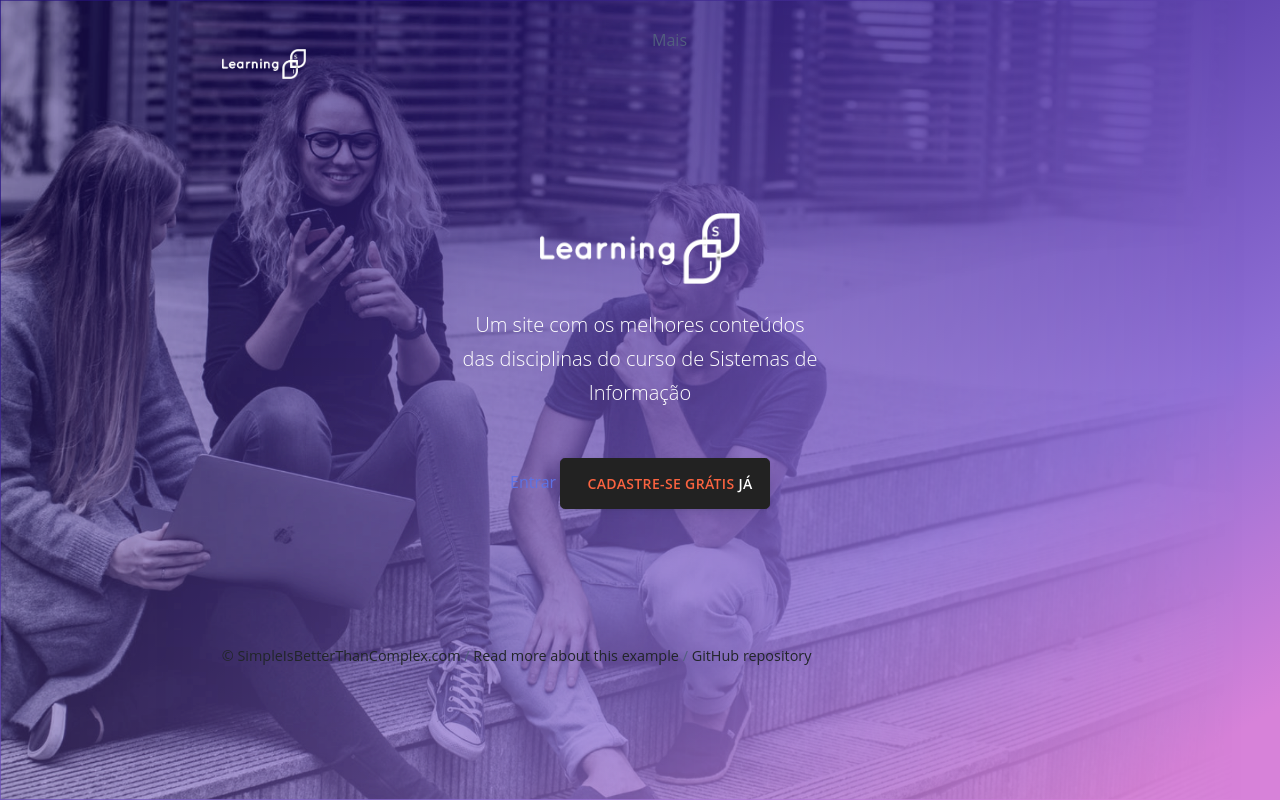
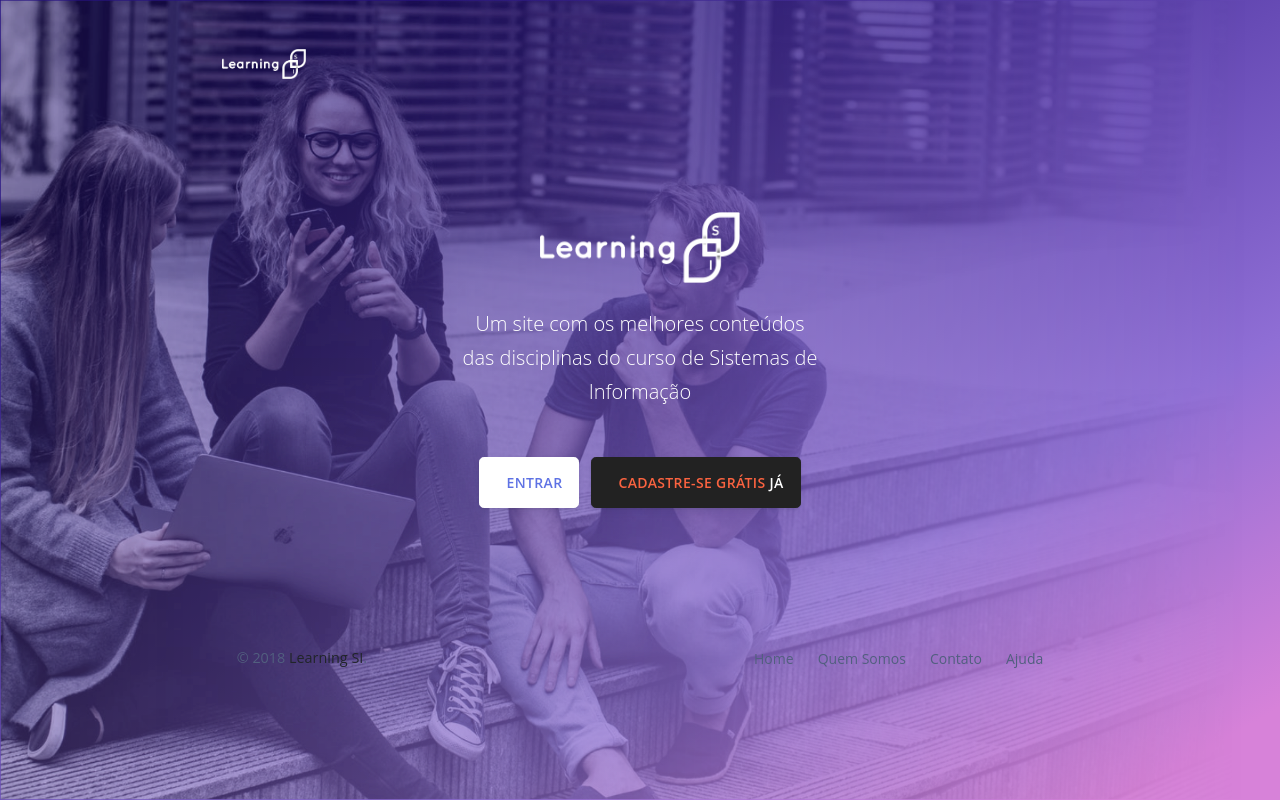
Before and after one commit to laecioandrade/learningsi_quiz, a Django app: page / in a window 1280 px wide. Run offline with Django 3.2, Linux system fonts and the light colour scheme; some libraries are stand-ins or nearby versions; some web fonts are replaced.

Commit message:
mundancas no layout

```diff
--- a/django-codes/learningsi/classroom/templates/classroom/home.html
+++ b/django-codes/learningsi/classroom/templates/classroom/home.html
@@ -8,8 +8,8 @@
                 <img src="../../../static/img/learning-brand.png" style="width: 200px;" class="img-fluid">
                 <p class="lead text-white">Um site com os melhores conteúdos das disciplinas do curso de Sistemas de Informação</p>
                 <div class="btn-wrapper mt-5">
-                  <a href="{% url 'login' %}">
-                    <span class="btn-inner--icon neutral"><i class="ni ni-cloud-download-95"></i></span>
+                  <a href="{% url 'login' %}" class="btn btn-lg btn-neutral btn-icon mb-3 mb-sm-0">
+                    <span class="btn-inner--icon"><i class="ni ni-cloud-download-95"></i></span>
                     <span class="btn-inner--text">Entrar</span>
                   </a>
                   <a href="{% url 'student_signup' %}" class="btn btn-lg btn-github btn-icon mb-3 mb-sm-0" target="_blank">
--- a/django-codes/learningsi/templates/base.html
+++ b/django-codes/learningsi/templates/base.html
@@ -39,48 +39,6 @@
               </h1>
             </div>
 
-            <li class="nav-item dropdown">
-              <a href="#" class="nav-link" data-toggle="dropdown" href="#" role="button">
-                <i class="ni ni-ui-04 d-lg-none"></i>
-                <span class="nav-link-inner--text">Mais</span>
-              </a>
-              <div class="dropdown-menu dropdown-menu-xl">
-                <div class="dropdown-menu-inner">
-                  <a href="Sobre.html" class="media d-flex align-items-center">
-                    <div class="icon icon-shape bg-gradient-primary rounded-circle text-white">
-                      <i class="ni ni-spaceship"></i>
-                    </div>
-
-
-                    <div class="media-body ml-3">
-                      <h6 class="heading text-primary mb-md-1">Quem somos</h6>
-                      <p class="description d-none d-md-inline-block mb-0">Grupo destinado a desenvolver um site que sirva de auxilio para discentes de compucao.</p>
-                    </div>
-                  </a>
-                  <a href="Contatos.html" class="media d-flex align-items-center">
-                    <div class="icon icon-shape bg-gradient-success rounded-circle text-white">
-                      <i class="ni ni-palette"></i>
-                    </div>
-
-
-                    <div class="media-body ml-3">
-                      <h6 class="heading text-primary mb-md-1">Contato</h6>
-                      <p class="description d-none d-md-inline-block mb-0">Envie nos um email.</p>
-                    </div>
-                  </a>
-
-                  <a href="https://demos.creative-tim.com/argon-design-system/docs/components/alerts.html" class="media d-flex align-items-center">
-                    <div class="icon icon-shape bg-gradient-warning rounded-circle text-white">
-                      <i class="ni ni-ui-04"></i>
-                    </div>
-                    <div class="media-body ml-3">
-                      <h5 class="heading text-warning mb-md-1">Ajuda</h5>
-                      <p class="description d-none d-md-inline-block mb-0">Como estudar no Learning SI</p>
-                    </div>
-                  </a>
-                </div>
-              </div>
-            </li>
             <div class="col-6 text-right text-white">
               {% if user.is_authenticated %}
                 <p class="pt-3">Logado como <strong>{{ user.username }}</strong>. <a href="{% url 'logout' %}">Sair</a>.</p>
@@ -89,7 +47,7 @@
               {% endif %}
             </div>
           </div>
-          <div class=" mb-3">
+          <div class="mb-3">
             <div class="card-body">
               {% for message in messages %}
                 <div class="alert {{ message.tags }} alert-dismissible fade show" role="alert">
@@ -103,13 +61,34 @@
               {% endblock %}
             </div>
           </div>
-          <footer>
-            <a href="https://simpleisbetterthancomplex.com">© SimpleIsBetterThanComplex.com</a>
-            /
-            <a href="https://simpleisbetterthancomplex.com/tutorial/2018/01/18/how-to-implement-multiple-user-types-with-django.html">Read more about this example</a>
-            /
-            <a href="https://github.com/sibtc/django-multiple-user-types-example">GitHub repository</a>
-          </footer>
+  <footer>
+    <div class="container">
+      <div class="row align-items-center justify-content-md-between">
+        <div class="col-md-6">
+          <div class="copyright">
+            &copy; 2018
+            <a href="https://www.creative-tim.com" target="_blank">Learning SI</a>.
+          </div>
+        </div>
+        <div class="col-md-6">
+          <ul class="nav nav-footer justify-content-end">
+            <li class="nav-item">
+              <a href="https://www.creative-tim.com" class="nav-link" target="_blank">Home</a>
+            </li>
+            <li class="nav-item">
+              <a href="https://www.creative-tim.com/presentation" class="nav-link" target="_blank">Quem Somos</a>
+            </li>
+            <li class="nav-item">
+              <a href="http://blog.creative-tim.com" class="nav-link" target="_blank">Contato</a>
+            </li>
+            <li class="nav-item">
+              <a href="https://github.com/creativetimofficial/argon-design-system/blob/master/LICENSE.md" class="nav-link" target="_blank">Ajuda</a>
+            </li>
+          </ul>
+        </div>
+      </div>
+    </div>
+  </footer>
         </div>
       </div>
     </div>
```
